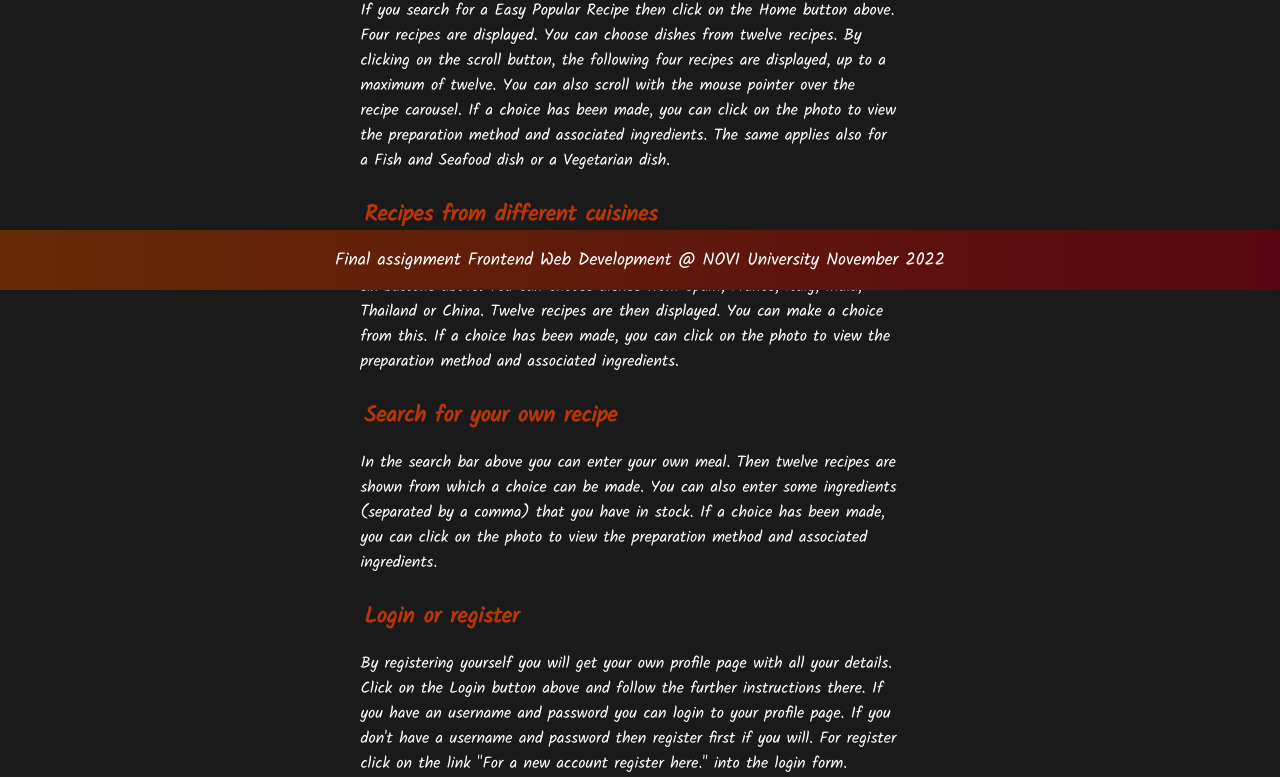
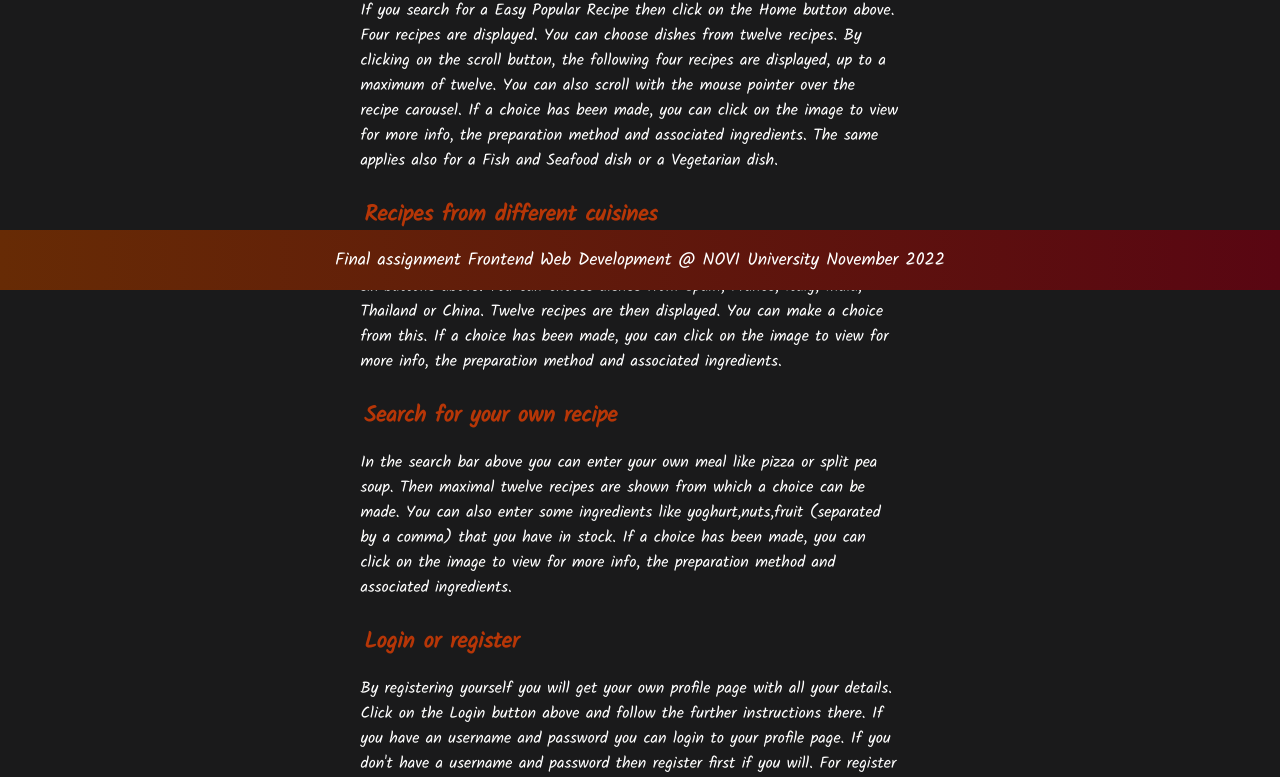
Before and after one commit to Peter070757/happy-cooking-today, a React (Create React App) app: page /About in a window 1280 px wide. Shown: the part 510-1287 px from the top of the page. Built offline with nearby package versions, Linux system fonts and the light colour scheme.

Commit message:
Add files via upload

```diff
--- a/src/components/About/About.jsx
+++ b/src/components/About/About.jsx
@@ -1,7 +1,5 @@
 import React from 'react';
 import StyledCard from "./CardAbout/CardAbout";
-
-//import {Link} from "react-router-dom";
 
 function About() {
     return (
@@ -16,10 +14,9 @@ function About() {
                 <p>If you search for a Easy Popular Recipe then click on the Home button above. Four recipes are
                     displayed. You can choose dishes from twelve recipes. By clicking on the scroll button, the
                     following four recipes are displayed, up to a maximum of twelve. You can also scroll with the mouse
-                    pointer over the recipe carousel. If a choice has been made, you can click on the photo to view the
-                    preparation
-                    method and associated ingredients. The same applies also for a Fish and Seafood dish or a Vegetarian
-                    dish.
+                    pointer over the recipe carousel. If a choice has been made, you can click on the image to view for
+                    more info, the preparation method and associated ingredients. The same applies also for a Fish and
+                    Seafood dish or a Vegetarian dish.
                 </p>
             </StyledCard>
             <StyledCard>
@@ -29,8 +26,8 @@ function About() {
                 <p>
                     If you want to make something from a foreign kitchen, click on one of the six buttons above. You can
                     choose dishes from Spain, France, Italy, India, Thailand or China. Twelve recipes are then
-                    displayed. You can make a choice from this. If a choice has been made, you can click on the photo to
-                    view the preparation method and associated ingredients.
+                    displayed. You can make a choice from this. If a choice has been made, you can click on the image to
+                    view for more info, the preparation method and associated ingredients.
                 </p>
             </StyledCard>
             <StyledCard>
@@ -38,11 +35,10 @@ function About() {
             </StyledCard>
             <StyledCard>
                 <p>
-                    In the search bar above you can enter your own meal. Then twelve recipes are shown from which a
-                    choice
-                    can be made. You can also enter some ingredients (separated by a comma) that you have in stock.
-                    If a choice has been made, you can click on the photo to view the preparation method and associated
-                    ingredients.
+                    In the search bar above you can enter your own meal like pizza or split pea soup. Then maximal
+                    twelve recipes are shown from which a choice can be made. You can also enter some ingredients like
+                    yoghurt,nuts,fruit (separated by a comma) that you have in stock. If a choice has been made, you can
+                    click on the image to view for more info, the preparation method and associated ingredients.
                 </p>
             </StyledCard>
             <StyledCard>
@@ -53,8 +49,7 @@ function About() {
                     By registering yourself you will get your own profile page with all your details. Click on the Login
                     button above and follow the further instructions there. If you have an username and password you can
                     login to your profile page. If you don't have a username and password then register first if you
-                    will.
-                    For register click on the link "For a new account register here." into the login form.
+                    will. For register click on the link "For a new account register here." into the login form.
                 </p>
             </StyledCard>
             <StyledCard>
```
